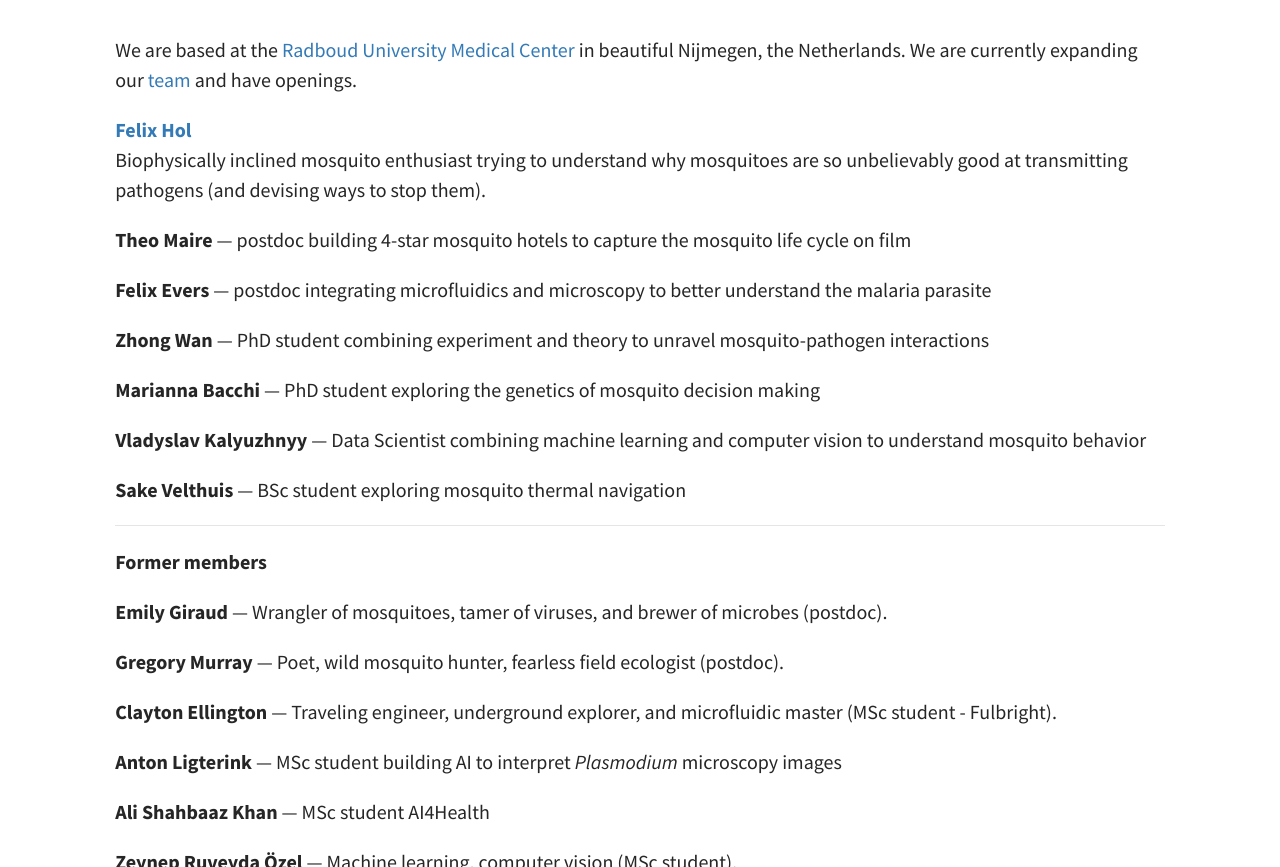
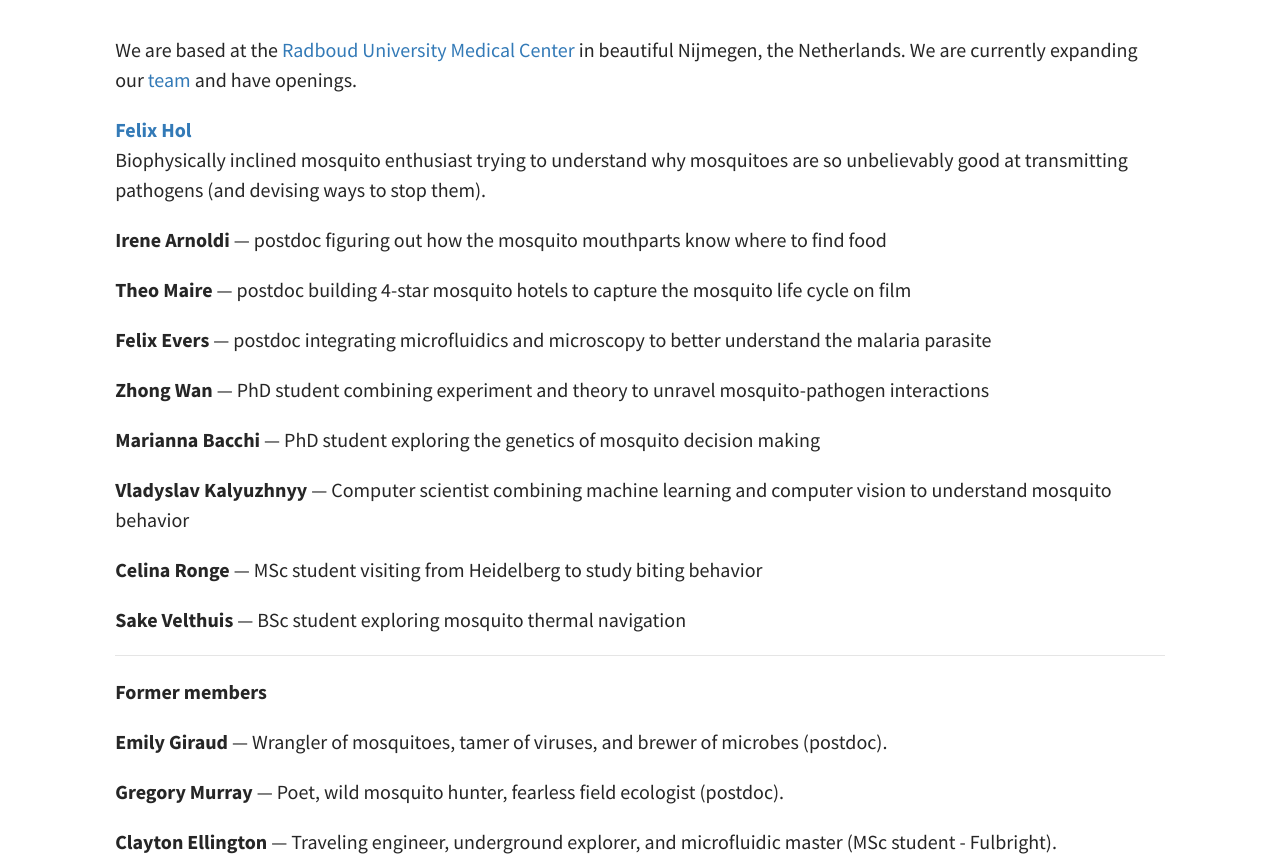
Before and after one commit to felixhol/felixhol.github.io, a Jekyll site: the page built from pages/03Team.md, in a window 1280 px wide and 900 px high, scrolled down 254 px, cut to the strip 33-900 px from the top of the window. Built offline with Jekyll 4.4.1, drawn with Linux system fonts in a browser that asks for light colours.

Commit message:
team update

```diff
--- a/pages/03Team.md
+++ b/pages/03Team.md
@@ -11,6 +11,8 @@ We are based at the [Radboud University Medical Center](https://www.radboudumc.n
 [**Felix Hol**](/bio/)\
 Biophysically inclined mosquito enthusiast trying to understand why mosquitoes are so unbelievably good at transmitting pathogens (and devising ways to stop them).
 
+**Irene Arnoldi** &mdash; postdoc figuring out how the mosquito mouthparts know where to find food
+
 **Theo Maire** &mdash; postdoc building 4-star mosquito hotels to capture the mosquito life cycle on film
 
 **Felix Evers**  &mdash; postdoc integrating microfluidics and microscopy to better understand the malaria parasite
@@ -19,7 +21,9 @@ Biophysically inclined mosquito enthusiast trying to understand why mosquitoes a
 
 **Marianna Bacchi**  &mdash; PhD student exploring the genetics of mosquito decision making
 
-**Vladyslav Kalyuzhnyy** &mdash; Data Scientist combining machine learning and computer vision to understand mosquito behavior
+**Vladyslav Kalyuzhnyy** &mdash; Computer scientist combining machine learning and computer vision to understand mosquito behavior
+
+**Celina Ronge** &mdash; MSc student visiting from Heidelberg to study biting behavior
 
 **Sake Velthuis** &mdash; BSc student exploring mosquito thermal navigation
 
```
